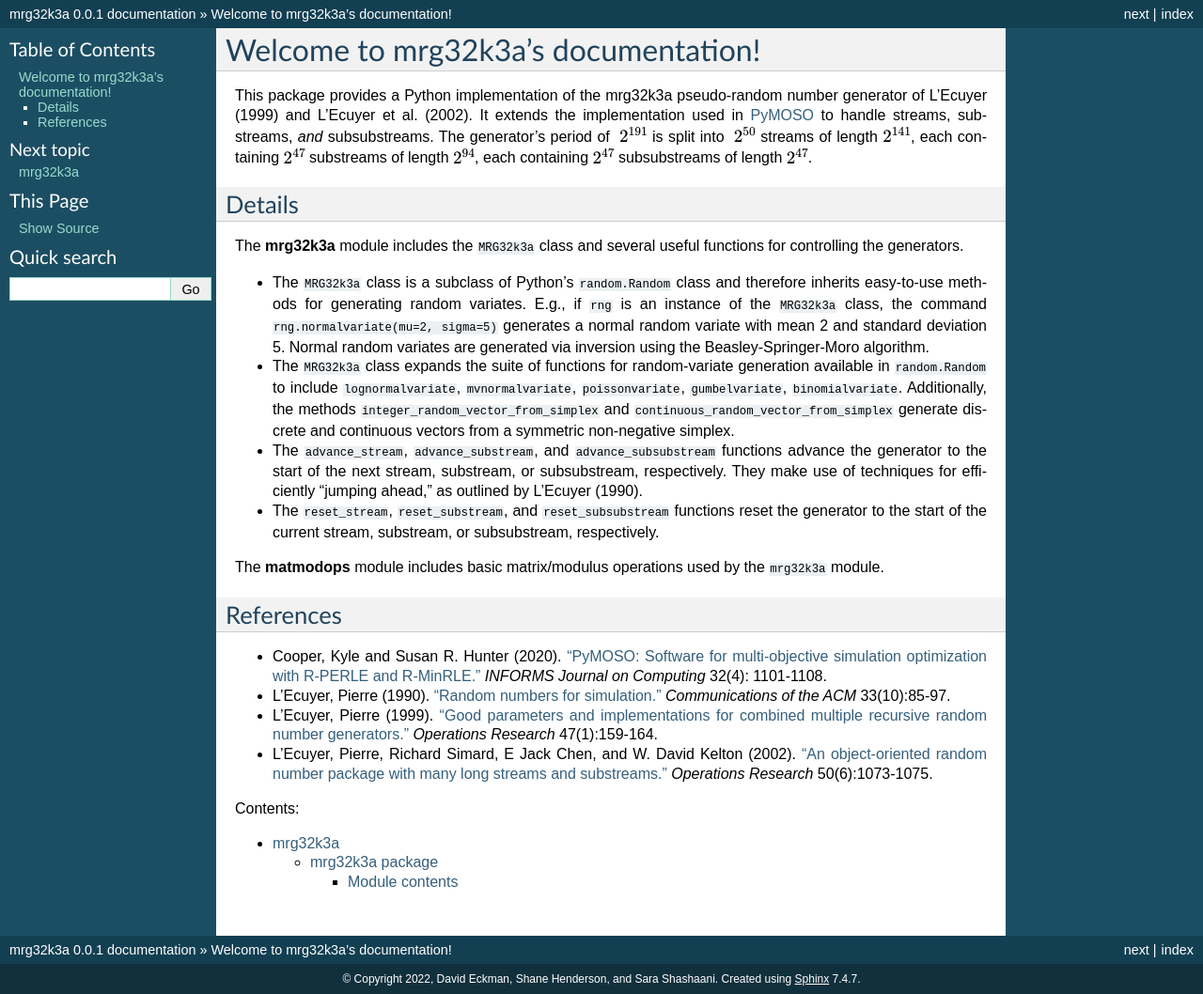
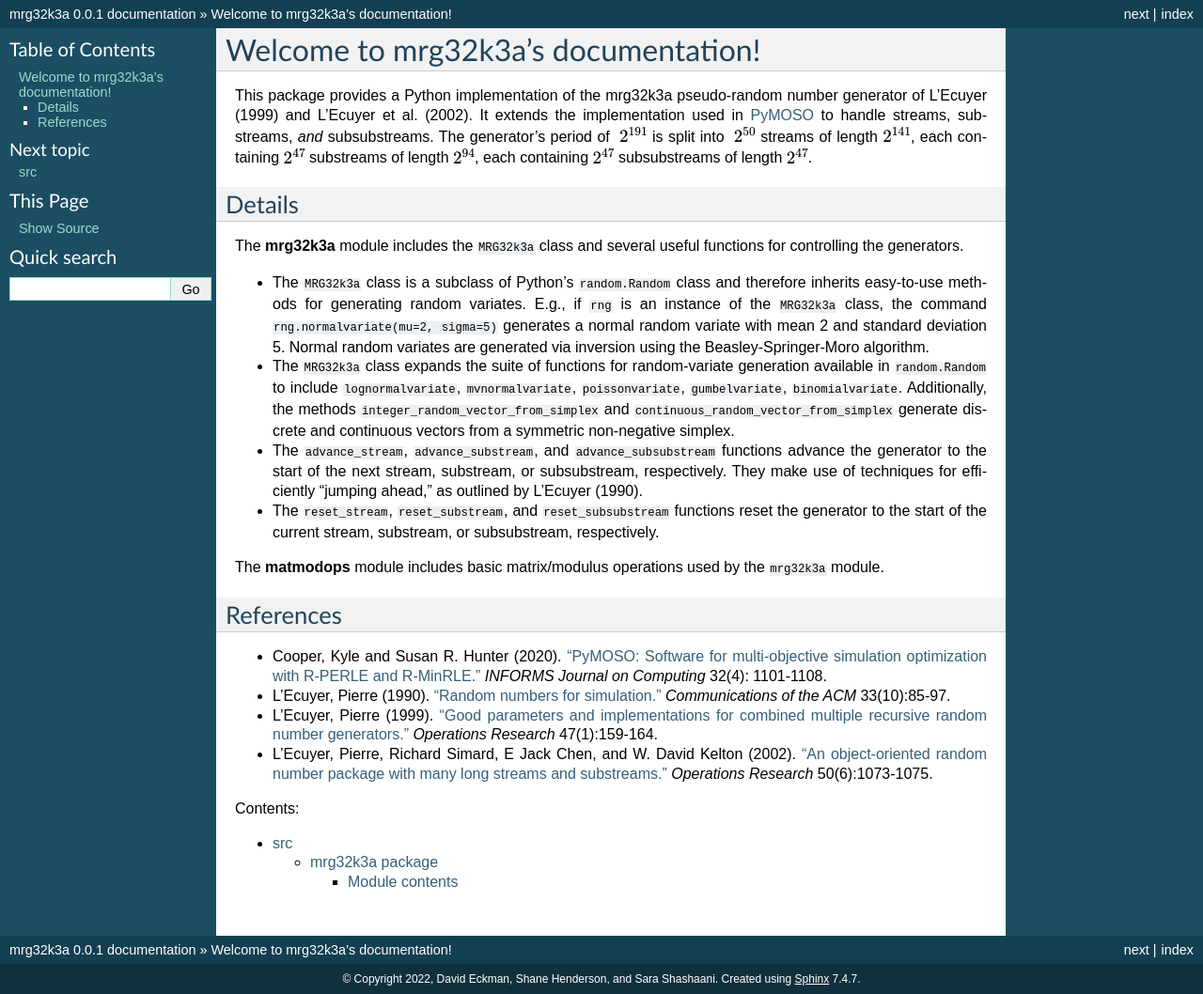
Before and after one commit to simopt-admin/mrg32k3a, a Sphinx documentation site: the page built from docs/index.rst, in a window 1280 px wide. Shown: the whole page at 94% size. Built offline with Sphinx 7.4.7, drawn with Linux system fonts in a browser that asks for light colours.

Commit message:
Update conf.py for docs

```diff
--- a/docs/conf.py
+++ b/docs/conf.py
@@ -51,8 +51,7 @@
 autodoc_mock_imports = ['numpy',
                         'math',
                         'random',
-                        'copy',
-                        'mrg32k3a'
+                        'copy'
 ]
 
 napolean_numpy_docstring = True
@@ -84,4 +83,4 @@
 html_static_path = []
 
 from sphinx.ext.apidoc import main
-main(["-o",  os.path.abspath('.'), os.path.abspath('../src/mrg32k3a'), "-f"])
+main(["-o",  os.path.abspath('.'), os.path.abspath('../src'), "-f"])
```
